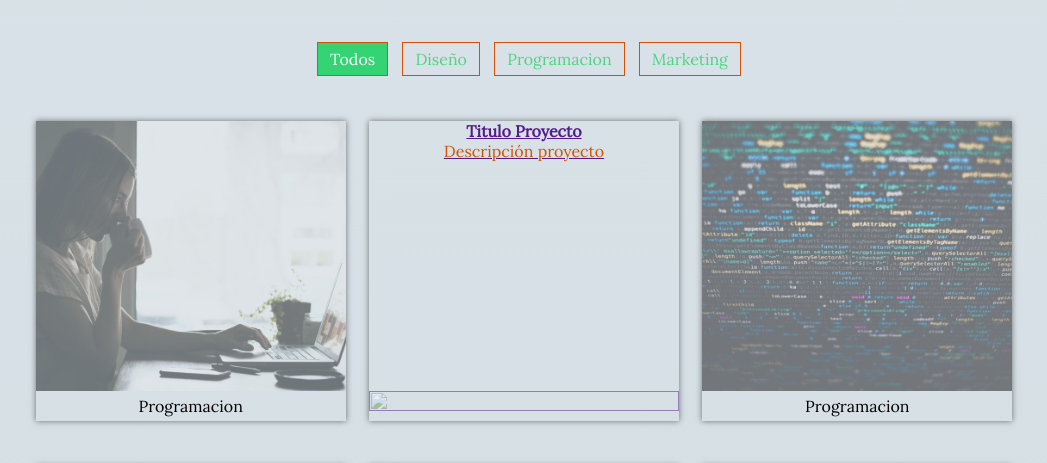
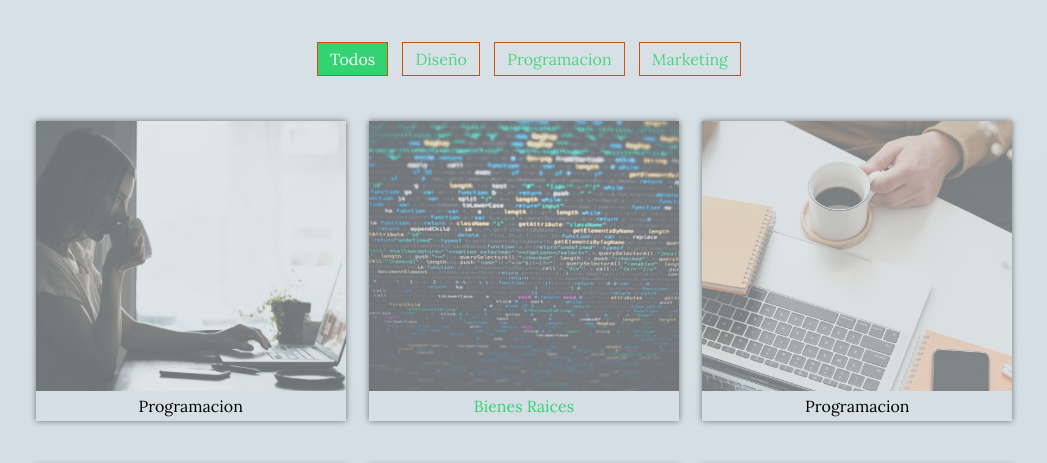
Before and after one commit to JJmendoti/mendotitech, a plain HTML site: page index.html in a window 1280 px wide. Shown: the part 2309-2772 px from the top of the page, without its empty margins (116-1163 px from the left). Drawn offline with Linux system fonts and the light colour scheme.

Commit message:
Modificamos la seccion Nuestro trabajo

```diff
--- a/css/style.css
+++ b/css/style.css
@@ -338,6 +338,12 @@ nav .enlaces a:hover {
     margin-bottom: var(--espacios-contenido);
 }
 
+.cont-work  a{
+    color: var(--color2);
+    text-decoration: none;
+    font-weight: 700;
+}
+
 .img-work {
     height: 90%;
     width: 100%;
--- a/index.html
+++ b/index.html
@@ -7,7 +7,8 @@
     <title>Mendoti Tech</title>
     <script async="async" src="https://static.mobilemonkey.com/js/113841836994389.js"></script>
     <link rel="shortcut icon" href="img/Mendotilogo.png">
-    <link href="https://fonts.googleapis.com/css2?family=Lora:ital,wght@0,400;1,400;1,500&display=swap" rel="stylesheet">
+    <link href="https://fonts.googleapis.com/css2?family=Lora:ital,wght@0,400;1,400;1,500&display=swap"
+        rel="stylesheet">
     <script src="https://kit.fontawesome.com/b2e2dac0bc.js" crossorigin="anonymous"></script>
     <link rel="stylesheet" href="css/style.css">
 
@@ -16,7 +17,10 @@
 <body class="hidden">
 
     <div class="centrado" id="onload">
-        <div class="lds-heart"><div></div></div></div>
+        <div class="lds-heart">
+            <div></div>
+        </div>
+    </div>
 
     <header>
         <nav id="nav" class="nav1">
@@ -145,28 +149,21 @@
                         <h4>Programacion</h4>
                     </div>
                 </div>
-                <a class="cont-work programacion" href="">
+
+                <div class="cont-work programacion">
+                    <a  href="https://bienesraicesj.netlify.app" target="blank">
                         <div class="img-work">
-
-                            <h4>Titulo Proyecto</h4>
-                            <p>Descripción proyecto</p>
-                        </div>
-                        <div class="image-container">
-                            <img src="/img/diseno1.jpg" alt="">
-                        </div>
-
-                </a>
-                <div class="cont-work programacion">
-                    <div class="img-work">
-                    <a href="https://bienesraicesj.netlify.app" target="_blank"> <img src="img/programacion2.jpg" alt=""></a>
+                            <img src="/img/programacion2.jpg" alt="">
                         </div>
                         <div class="textos-work">
-                        <h4>Programacion</h4>
+                            <h4>Bienes Raices</h4>
                         </div>
+                    </a>
                 </div>
                     <div class="cont-work programacion">
                         <div class="img-work">
-                        <img src="img/programacion3.jpg" alt="">
+                            <a href="#" target="_blank"> <img
+                                    src="img/programacion3.jpg" alt=""></a>
                         </div>
                         <div class="textos-work">
                             <h4>Programacion</h4>
@@ -241,6 +238,7 @@
     <script src="js/jsmain.js"></script>
     <script src="js/jsfiltros.js"></script>
 </body>
+
 </html>
 
 </html>
```
Lines whose indentation alone changed are shown as unchanged.
